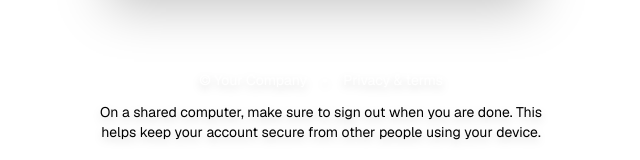
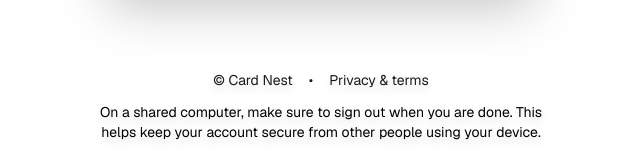
Before and after one commit to itsmehardawood/card_security_web_app, a Next.js app: page /login in a window 1280 px wide. Shown: the part 634-794 px from the top of the page, without its empty margins (319-959 px from the left). Built offline with nearby package versions, Linux system fonts and the light colour scheme.

Commit message:
deployment 3.1

```diff
--- a/src/app/login/page.js
+++ b/src/app/login/page.js
@@ -253,6 +253,7 @@ export default function LoginPage() {
   const isClient = typeof window !== 'undefined'
 
   // Authentication helper functions
+
   const getStoredAuth = useCallback(() => {
     if (!isClient) return { token: null, userData: null, isRemembered: false }
 
@@ -807,8 +808,8 @@ export default function LoginPage() {
       <footer className="relative z-10 bg-transparent py-4 sm:py-6">
         <div className="max-w-7xl mx-auto px-4 sm:px-6 lg:px-8">
           <div className="text-center space-y-2 sm:space-y-3">
-            <div className="flex items-center justify-center space-x-4 text-sm text-white/90 drop-shadow-lg">
-              <span>© Your Company</span>
+            <div className="flex items-center justify-center space-x-4 text-sm text-black/90 drop-shadow-lg">
+              <span>© Card Nest</span>
               <span>•</span>
               <a href="#" className="hover:text-white transition-colors">
                 Privacy & terms
```
